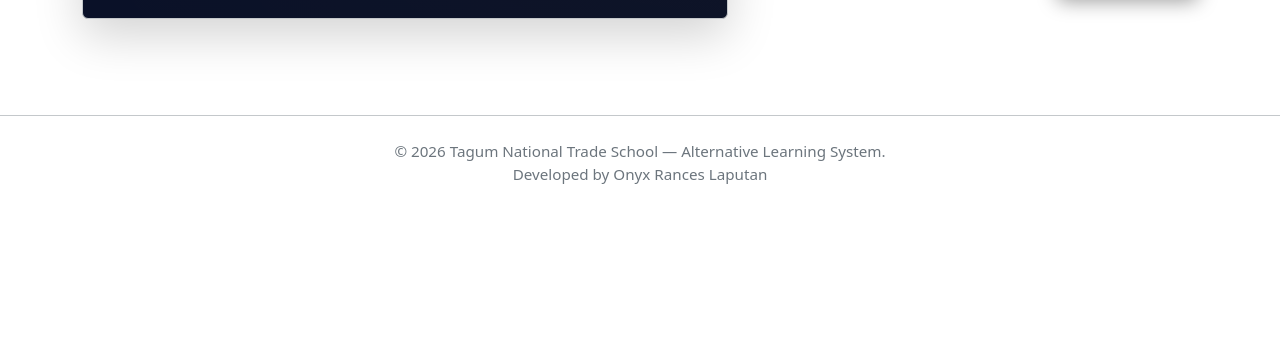
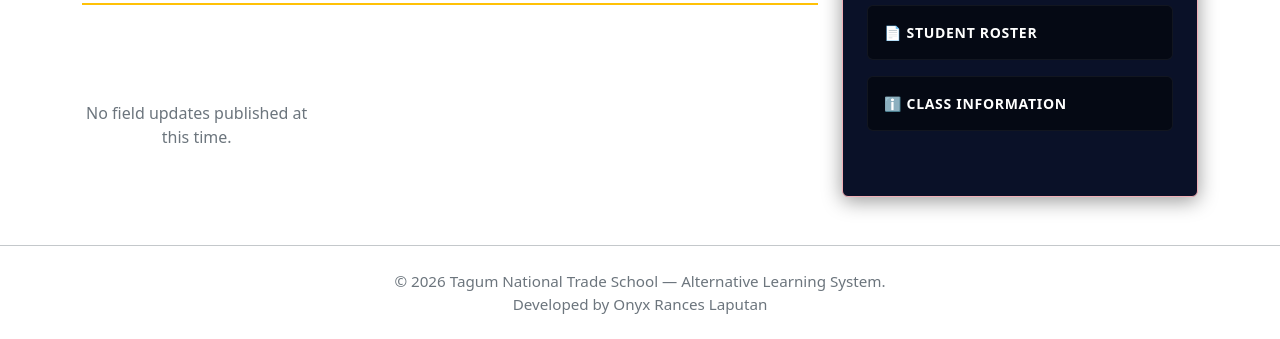
Before and after one commit to althealouiselaputan28-rgb/alsproject, a website built with Vite: page main.html in a window 1280 px wide. Shown: the part 515-854 px from the top of the page. Before the commit the page ends 800 px from the top, so only its background shows below. Built offline with nearby package versions, Linux system fonts and the light colour scheme; some packages are replaced by stand-ins of ours; no server answers; the database is empty.

```diff
--- a/main.css
+++ b/main.css
@@ -7,14 +7,6 @@
 
 .navbar {
     background-color: #050914;
-}
-
-.container.my-5 {
-  display: flex;
-  flex-direction: row;
-  flex-wrap: nowrap;
-  justify-content: space-between;
-  align-items: center;
 }
 
 
```
